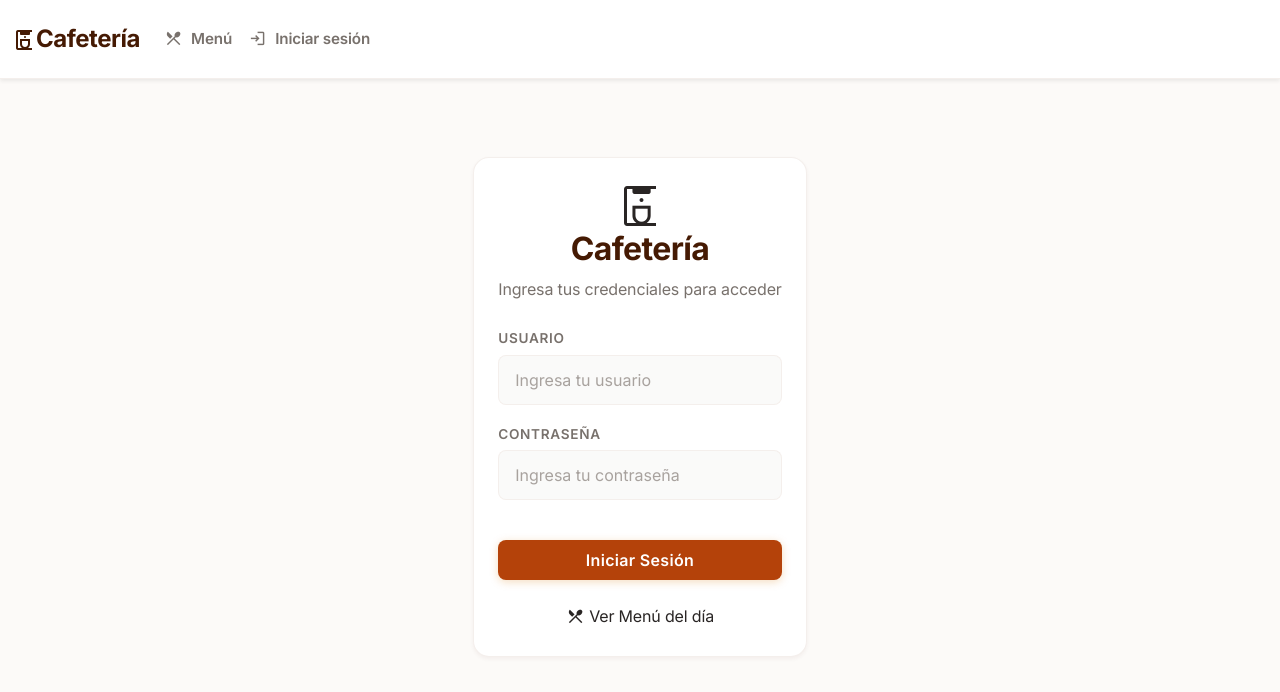
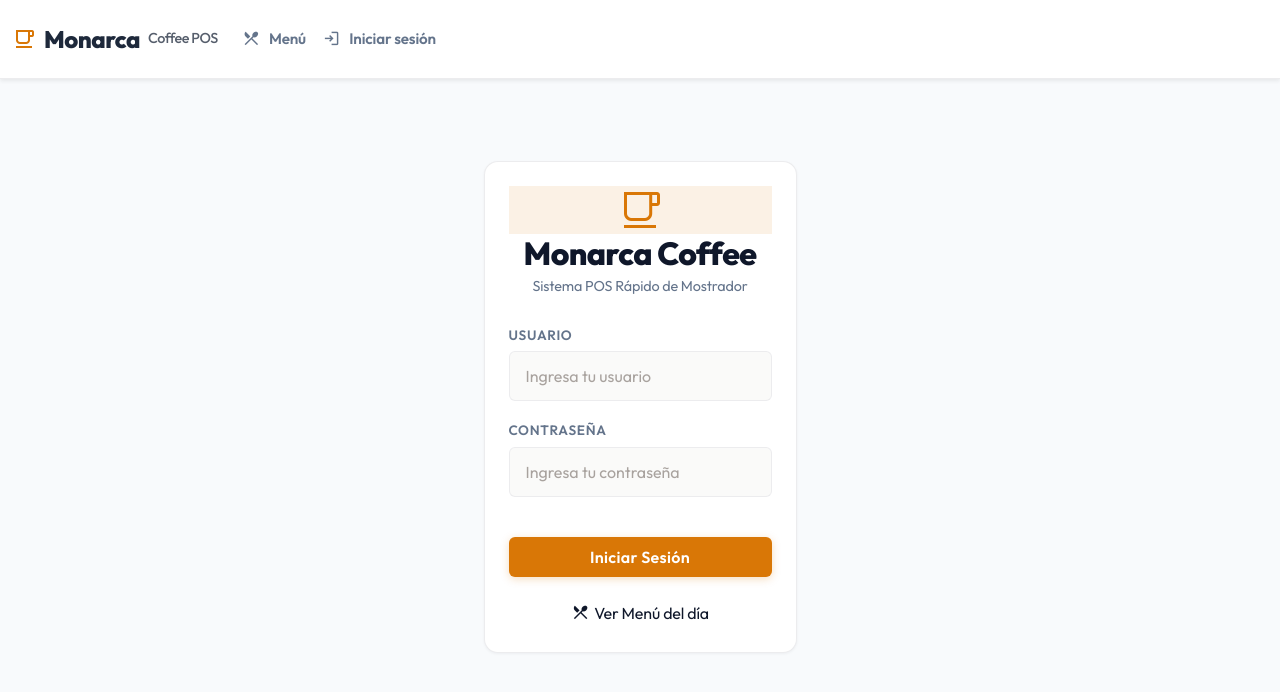
Before and after one commit to Cruzjoseandres/Monarca-Coffe, a React (Vite) app in the folder Frontend/: page /login in a window 1280 px wide. Shown: the top 692 px of the page. Built offline with nearby package versions, Linux system fonts and the light colour scheme; no server answers.

Commit message:
feat: rediseño minimalista profesional Slate & Gold para POS rápido e eliminación completa de branding antiguo El Cafe de la Comadre

```diff
--- a/Frontend/index.html
+++ b/Frontend/index.html
@@ -3,17 +3,18 @@
 
 <head>
   <meta charset="UTF-8" />
-  <link rel="icon" type="image" href="/el-cafe-comadre-logo-transparent.png" />
+  <link rel="icon" type="image/svg+xml" href="/monarca-icon.svg" />
   <meta name="viewport" content="width=device-width, initial-scale=1.0" />
   <link rel="preconnect" href="https://fonts.googleapis.com">
   <link rel="preconnect" href="https://fonts.gstatic.com" crossorigin>
   <link href="https://fonts.googleapis.com/css2?family=Inter:wght@400;500;600;700&display=swap" rel="stylesheet">
   <link href="https://fonts.googleapis.com/css2?family=Manrope:wght@400;500;700;800&display=swap" rel="stylesheet" />
+  <link href="https://fonts.googleapis.com/css2?family=Outfit:wght@400;500;600;700;800&display=swap" rel="stylesheet" />
   <link href="https://fonts.googleapis.com/css2?family=Material+Symbols+Outlined:wght,FILL@100..700,0..1&display=swap"
     rel="stylesheet" />
   <link rel="manifest" href="/manifest.webmanifest" />
-  <meta name="theme-color" content="#ffffff" />
-  <title>El Cafe de la Comadre</title>
+  <meta name="theme-color" content="#0F172A" />
+  <title>Monarca Coffee | POS Rápido</title>
 </head>
 
 <body>
--- a/Frontend/src/components/Header.jsx
+++ b/Frontend/src/components/Header.jsx
@@ -17,11 +17,12 @@ const Header = () => {
     };
 
     return (
-        <Navbar bg="white" variant="light" expand="lg" className="sticky-top shadow-sm">
+        <Navbar bg="white" variant="light" expand="lg" className="sticky-top shadow-sm monarca-navbar">
             <Container>
-                <Link className="navbar-brand font-weight-bold" to={token ? (userInfo?.rol === 'ADMINISTRADOR' ? '/admin' : '/mesero/mesas') : '/login'} style={{ color: 'var(--cafe-primary)' }}>
-                    <span className="material-symbols-outlined brand-icon">coffee_maker</span>
-                    Cafetería
+                <Link className="navbar-brand font-weight-bold d-flex align-items-center gap-2" to={token ? (userInfo?.rol === 'ADMINISTRADOR' ? '/admin/pos' : '/mesero/pos') : '/menu'} style={{ color: 'var(--cafe-primary)' }}>
+                    <span className="material-symbols-outlined brand-icon" style={{ color: '#D97706' }}>local_cafe</span>
+                    <span style={{ fontWeight: 800, letterSpacing: '-0.5px' }}>Monarca</span>
+                    <span style={{ fontWeight: 500, opacity: 0.75, fontSize: '0.9rem' }}>Coffee POS</span>
                 </Link>
 
                 <div className="d-flex align-items-center ms-auto gap-2">
--- a/Frontend/src/pages/Public/MenuPublico/MenuPublico.jsx
+++ b/Frontend/src/pages/Public/MenuPublico/MenuPublico.jsx
@@ -78,11 +78,11 @@ const MenuPublico = () => {
 
             {/* Header */}
             <div className="menu-publico-header fade-in">
-                <h1 className="d-flex justify-content-center align-items-center gap-2">
-                    <span className="material-symbols-outlined text-primary" style={{ fontSize: '2rem' }}>coffee</span>
-                    Nuestro Menú
+                <h1 className="d-flex justify-content-center align-items-center gap-2" style={{ fontWeight: 800, color: '#0F172A' }}>
+                    <span className="material-symbols-outlined" style={{ fontSize: '2.4rem', color: '#D97706' }}>local_cafe</span>
+                    Menú Monarca Coffee
                 </h1>
-                <p>Descubre lo que tenemos preparado para ti hoy</p>
+                <p style={{ color: '#64748B', fontWeight: 500 }}>Selección especial para pedido rápido en mostrador</p>
             </div>
 
 
--- a/Frontend/src/pages/auth/Login/FormLogin.jsx
+++ b/Frontend/src/pages/auth/Login/FormLogin.jsx
@@ -17,11 +17,11 @@ const FormLogin = () => {
             <Card className="login-card">
                 <Card.Body>
                     <div className="text-center mb-4">
-                        <div className="login-icon-wrapper">
-                            <span className="material-symbols-outlined" style={{ fontSize: '3rem' }}>coffee_maker</span>
+                        <div className="login-icon-wrapper" style={{ background: 'rgba(217, 119, 6, 0.1)', color: '#D97706' }}>
+                            <span className="material-symbols-outlined" style={{ fontSize: '3rem' }}>local_cafe</span>
                         </div>
-                        <h2 className="mb-2">Cafetería</h2>
-                        <p className="text-muted-custom">Ingresa tus credenciales para acceder</p>
+                        <h2 className="mb-1" style={{ fontWeight: 800, color: '#0F172A' }}>Monarca Coffee</h2>
+                        <p className="text-muted-custom" style={{ fontSize: '0.9rem' }}>Sistema POS Rápido de Mostrador</p>
                     </div>
                     {error && <Alert variant="danger">{error}</Alert>}
 
--- a/Frontend/src/styles.css
+++ b/Frontend/src/styles.css
@@ -1,23 +1,23 @@
 /* =========================================
-   CAFE PLATFORM - MODERN CAFÉ THEME (SINGLE PALETTE)
+   MONARCA COFFEE - MINIMALIST & PROFESSIONAL POS THEME
    ========================================= */
 
 :root {
-  /* Warm Café Theme Colors */
-  --cafe-bg: #FCFAF8; /* Soft Off-White/Crema */
+  /* Minimalist Crisp Theme Colors */
+  --cafe-bg: #F8FAFC; /* Clean Crisp Slate 50 */
   --cafe-surface: #FFFFFF;
 
-  /* Primary & Accents (Warm, organic) */
-  --cafe-primary: #B4420A; /* Darker Burnt Orange for white text visibility */
-  --cafe-primary-hover: #963507;
-  --cafe-secondary: #78350F; /* Deep Coffee Brown */
-  --cafe-secondary-hover: #451A03;
+  /* Primary & Accents (Monarca Gold & Deep Slate) */
+  --cafe-primary: #D97706; /* Monarca Warm Amber Gold */
+  --cafe-primary-hover: #B45309;
+  --cafe-secondary: #0F172A; /* Slate 900 Midnight */
+  --cafe-secondary-hover: #1E293B;
 
-  /* Semantic Colors (Earthy tones) */
-  --cafe-success: #166534; /* Forest Green */
-  --cafe-warning: #D97706; /* Same as primary to keep it uniform */
-  --cafe-danger: #991B1B; /* Dark red/burgundy */
-  --cafe-info: #D97706; /* Redirect info to primary for 1-palette feel */
+  /* Semantic Colors */
+  --cafe-success: #10B981; /* Crisp Emerald */
+  --cafe-warning: #F59E0B; /* Amber */
+  --cafe-danger: #EF4444; /* Clean Rose/Red */
+  --cafe-info: #3B82F6; /* Blue */
 
   /* Bootstrap Custom Variables Overrides */
   --bs-primary: var(--cafe-primary);
@@ -26,25 +26,25 @@
   --bs-warning: var(--cafe-warning);
   --bs-danger: var(--cafe-danger);
   --bs-info: var(--cafe-info);
-  --bs-dark: var(--cafe-secondary-hover);
-  --bs-light: #F3F4F6;
+  --bs-dark: var(--cafe-secondary);
+  --bs-light: #F1F5F9;
 
   /* Text Colors */
-  --text-main: #292524; /* Stone 800 - soft dark brown/black */
-  --text-muted: #78716C; /* Stone 500 */
+  --text-main: #0F172A; /* Slate 900 */
+  --text-muted: #64748B; /* Slate 500 */
 
   /* Utils */
-  --border-radius-xl: 20px;
-  --border-radius-lg: 16px;
-  --border-radius-md: 12px;
-  --border-radius-sm: 8px;
+  --border-radius-xl: 18px;
+  --border-radius-lg: 14px;
+  --border-radius-md: 10px;
+  --border-radius-sm: 6px;
 
-  --transition-fast: all 0.2s ease-in-out;
-  --transition-smooth: all 0.3s cubic-bezier(0.25, 0.8, 0.25, 1);
-  --shadow-sm: 0 2px 4px rgba(69, 26, 3, 0.05);
-  --shadow-md: 0 4px 12px rgba(69, 26, 3, 0.08); /* slight coffee hue shadow */
-  --shadow-lg: 0 10px 25px rgba(69, 26, 3, 0.1);
-  --border-subtle: rgba(120, 53, 15, 0.08);
+  --transition-fast: all 0.15s ease-in-out;
+  --transition-smooth: all 0.25s cubic-bezier(0.16, 1, 0.3, 1);
+  --shadow-sm: 0 1px 3px rgba(15, 23, 42, 0.05);
+  --shadow-md: 0 4px 14px rgba(15, 23, 42, 0.06);
+  --shadow-lg: 0 12px 30px rgba(15, 23, 42, 0.08);
+  --border-subtle: rgba(15, 23, 42, 0.08);
 }
 
 /* =========================================
--- a/Frontend/vite.config.js
+++ b/Frontend/vite.config.js
@@ -9,24 +9,24 @@ export default defineConfig({
     react(),
     VitePWA({
       registerType: 'autoUpdate',
-      includeAssets: ['el-cafe-comadre-logo-transparent.png'],
+      includeAssets: ['monarca-icon.svg'],
       manifest: {
-        name: 'CafeteriaPRD',
-        short_name: 'CafeteriaPRD',
-        description: 'Sistema de Gestión - Cafetería',
-        theme_color: '#ffffff',
-        background_color: '#ffffff',
+        name: 'Monarca Coffee POS',
+        short_name: 'MonarcaPOS',
+        description: 'Sistema POS de Venta Rápida - Monarca Coffee',
+        theme_color: '#0F172A',
+        background_color: '#0F172A',
         display: 'standalone',
         icons: [
           {
-            src: '/el-cafe-comadre-logo-transparent.png',
+            src: '/monarca-icon.svg',
             sizes: '192x192',
-            type: 'image/png'
+            type: 'image/svg+xml'
           },
           {
-            src: '/el-cafe-comadre-logo-transparent.png',
+            src: '/monarca-icon.svg',
             sizes: '512x512',
-            type: 'image/png'
+            type: 'image/svg+xml'
           }
         ]
       }
```
Also changed, not shown: Frontend/src/pages/Mesero/PuntoDeVenta/PuntoDeVenta.css (+110 -84 lines), Frontend/public/monarca-icon.svg (added).
